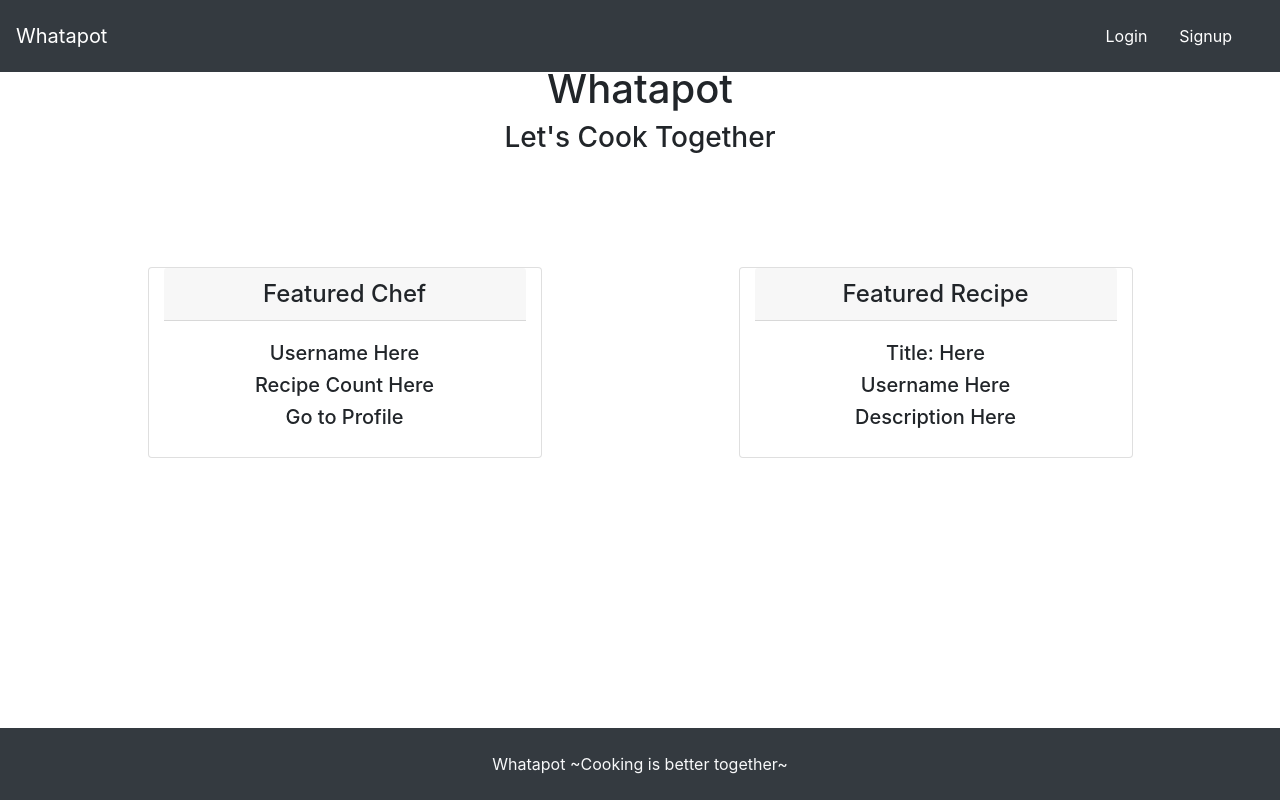
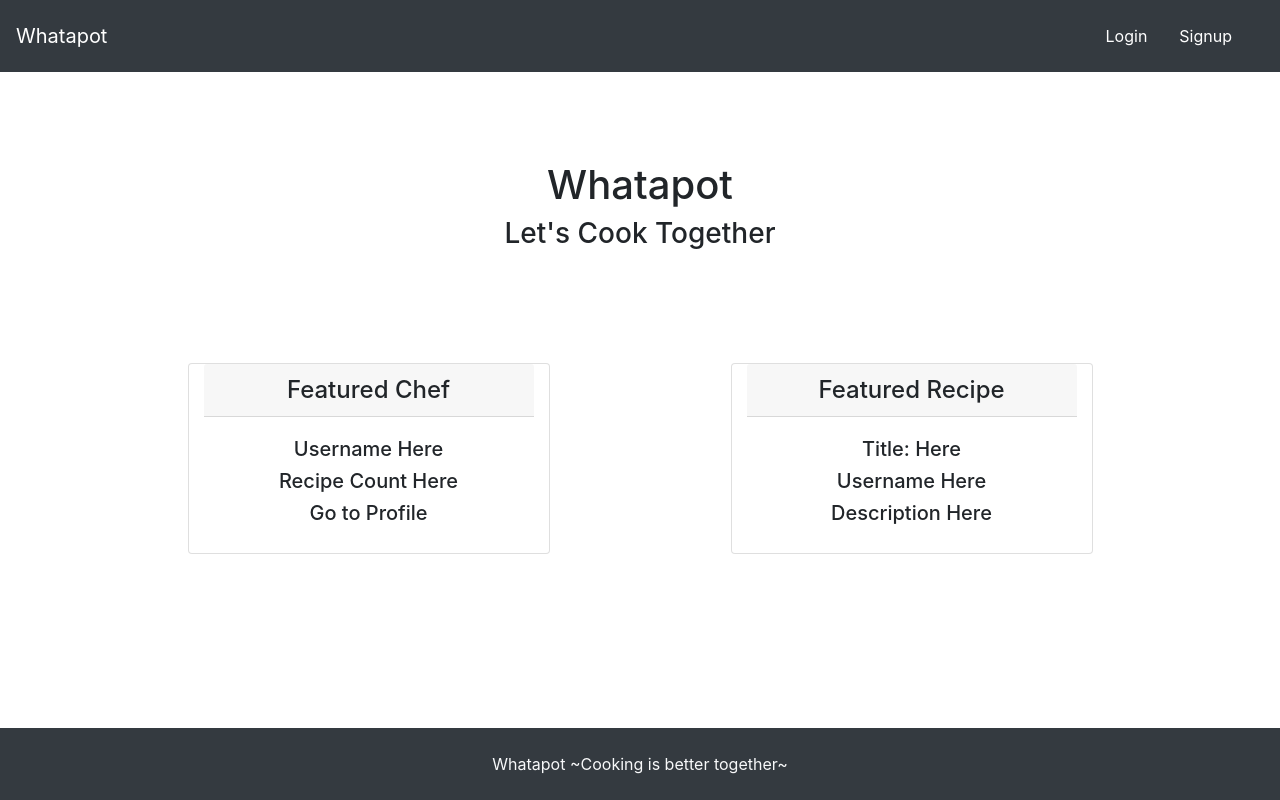
Before and after one commit to kevin-ivy/Whatapot, a React (Create React App) app in the folder client/: page / in a window 1280 px wide. Built offline with nearby package versions, Linux system fonts and the light colour scheme.

Commit message:
update package.json and styling issue

```diff
--- a/client/src/App.js
+++ b/client/src/App.js
@@ -33,7 +33,7 @@
     <ApolloProvider client={client}>
       <Router>
         <Header />
-        <div className='m-5'>
+        <div className='m-5 p-5'>
           <Switch>
             <Route exact path='/' component={Home} />
             <Route exact path='/login' component={Login} />
--- a/package.json
+++ b/package.json
@@ -16,7 +16,7 @@
   },
   "keywords": [],
   "author": "",
-  "license": "ISC",
+  "license": "MIT",
   "dependencies": {
     "bcrypt": "^5.0.0",
     "bootstrap": "^4.5.2",
```
